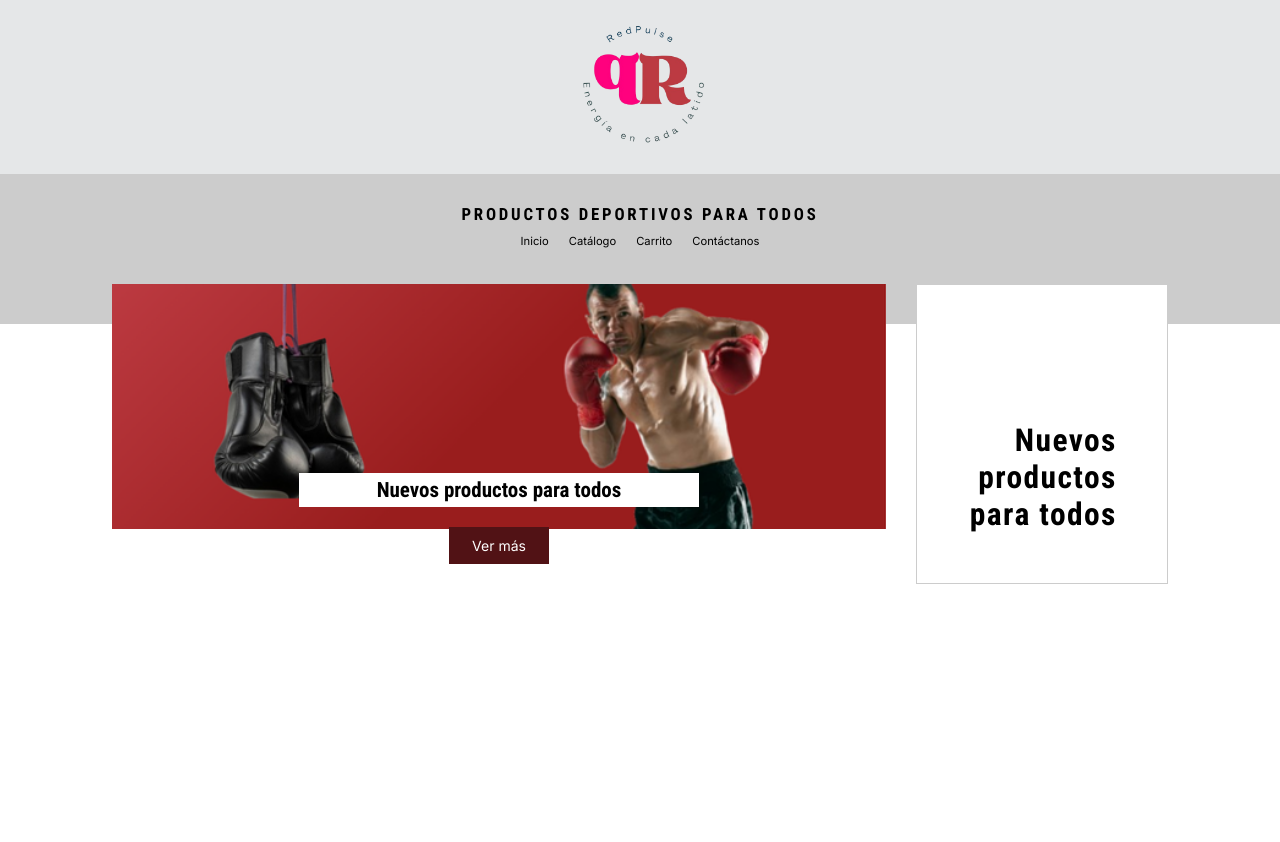
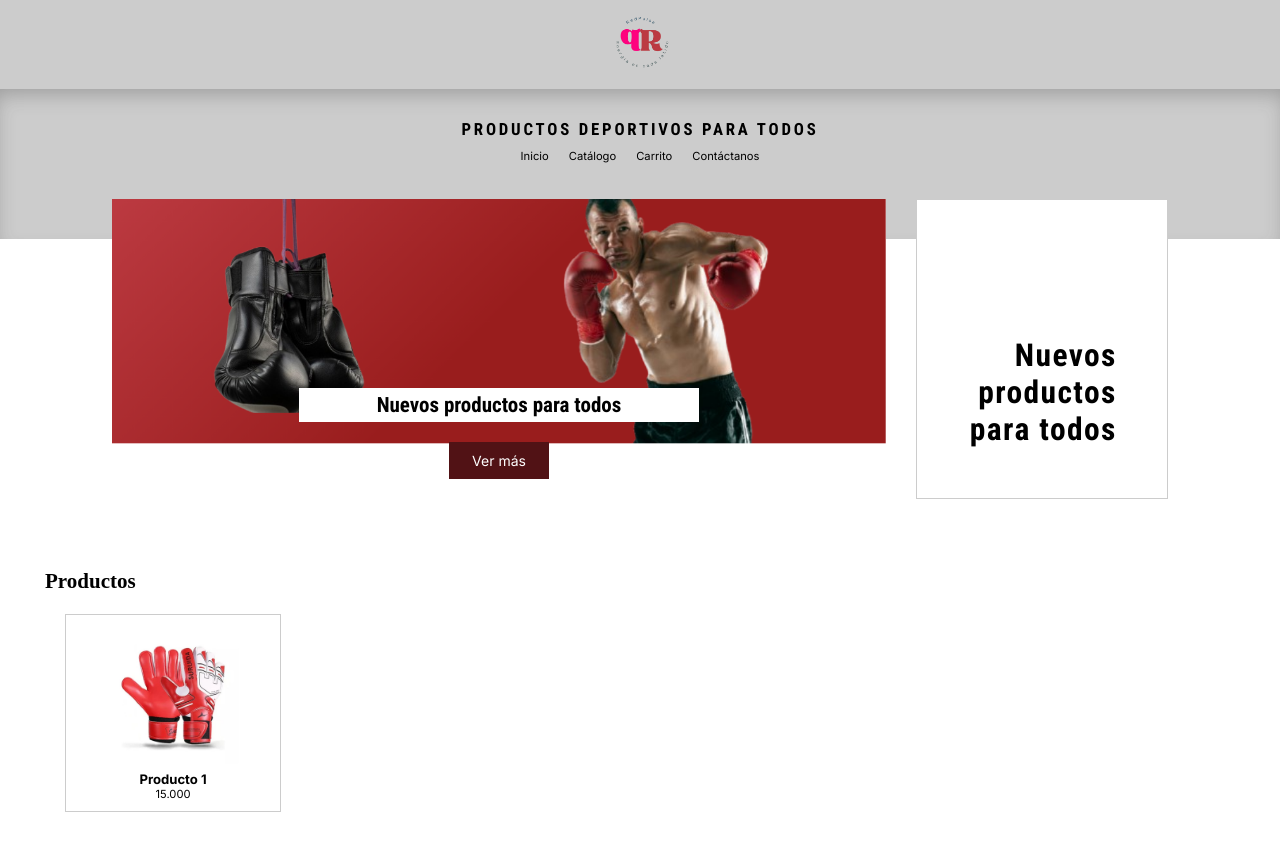
Before and after one commit to Jhonatan0124/Hackathon-Grupo9, a plain HTML site: page index.html in a window 1280 px wide. Before the commit the page ends 800 px from the top, so only its background shows below. Drawn offline with Linux system fonts and the light colour scheme.

Commit message:
nav y main

```diff
--- a/index.html
+++ b/index.html
@@ -28,6 +28,7 @@
         </ul>
     </nav>
 
+    <main>
         <section class="banners">
             <article class="img-banner">
                 <h2>Nuevos productos para todos</h2>
@@ -39,6 +40,22 @@
             </article>
         </section>
 
+        <section class="products">
+            <h2>Productos</h2>
+            <article>
+                <div class="product-item">
+                    <img src="img-products/Guante De Arquero Fútbol Antideslizantes Niños Y Adultos.jpeg" alt="">
+                    <div class="info-product">
+                        <h3>Producto 1</h3>
+                        <p>15.000</p>
+                    </div>
+                </div>
+            </article>
+        </section>
+    </main>
+
+
+
     <script src="script.js"></script>
 </body>
 
--- a/style.css
+++ b/style.css
@@ -1,4 +1,6 @@
-*, *:after, *:before {
+*,
+*:after,
+*:before {
   margin: 0;
   padding: 0;
   box-sizing: border-box;
@@ -9,9 +11,14 @@ html {
   font-size: 14px;
 }
 
-body{
+body {
   font-size: 100%;
   list-style-type: none;
+}
+
+main{
+  width: 100%;
+  justify-content: center;
 }
 
 li {
@@ -19,18 +26,17 @@ li {
 }
 
 header {
-    background-color: #e5e7e8; /*  fondo del header */
-    padding: 10px;
-    text-align: center;
-    /* align-items: center; */
-    box-shadow: 0 10px 20px rgba(0, 0, 0, 0.3);
-
-}
-.logo {
-    max-width: 150px; /* tamaño del logo */
+  background-color: #ccc;
+  padding: 10px;
+  text-align: center;
+  box-shadow: 0 10px 20px rgba(0, 0, 0, 0.3);
+  z-index: 1000px;
 }
 
-
+.logo {
+  max-width: 65px;
+  /* tamaño del logo */
+}
 
 nav {
   width: 100%;
@@ -40,6 +46,7 @@ nav {
   align-items: center;
   background-color: #ccc;
   color: black;
+  box-shadow: inset 0 10px 20px -5px rgba(54, 54, 54, 0.315);
 }
 
 nav h1 {
@@ -49,7 +56,8 @@ nav h1 {
 }
 
 .lista-productos {
-  margin-top: 10px;;
+  margin-top: 10px;
+  ;
   display: flex;
   flex-direction: row;
   justify-content: center;
@@ -95,7 +103,7 @@ nav h1 {
   justify-content: end;
   align-items: center;
   text-align: center;
-  background-image: url(./img-products/Agregar\ un\ título.png);
+  background-image: url(./img-products/banner.png);
   background-repeat: no-repeat;
   background-size: contain;
   font-family: "Roboto Condensed", sans-serif;
@@ -138,3 +146,40 @@ nav h1 {
   letter-spacing: .1rem;
   width: 150px;
 }
+
+.products {
+  width: 70%;
+  padding: 10px 45px;
+  justify-content: center;
+  align-items: center;
+}
+
+.products article {
+  width: 20vw;
+  display: flex;
+  flex-wrap: wrap;
+  gap: 30px;
+  padding: 20px;
+  justify-content: center;
+}
+
+.product-item {
+  width: 100%;
+  padding: 10px;
+  display: flex;
+  flex-direction: column;
+  justify-content: center;
+  align-items: center;
+  border: 1px solid #ccc;
+}
+
+.product-item img {
+  max-width: 75%;
+}
+
+.info-product {
+  font-size: 0.8rem;
+  font-family: "Inter";
+  text-align: center;
+  align-items: center;
+}
```
Also changed, not shown: img-products/Guante De Arquero Fútbol Antideslizantes Niños Y Adultos.jpeg (added), img-products/NFL.png (added), img-products/arco.png (added), img-products/banner.png (added), img-products/basquet.png (added), img-products/boxeo.png (added), img-products/ciclismo.png (added), img-products/correr.png (added), img-products/deportes banner.png (added), img-products/deportes.png (added), img-products/esgrima.png (added), img-products/futbol.png (added), img-products/gym.png (added), img-products/patin.png (added), 3 more files. Lines whose indentation alone changed are shown as unchanged.
